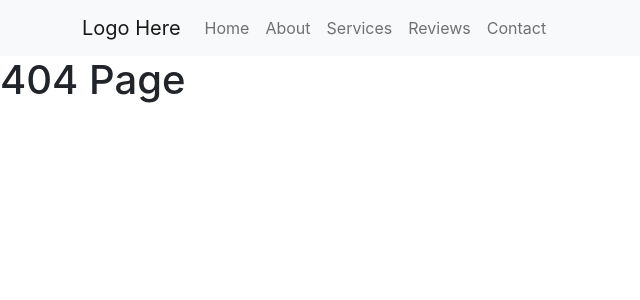
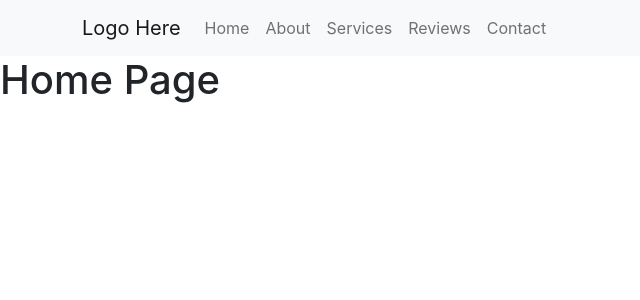
Before and after one commit to julioPlaceres/top-tier, a React (Create React App) app in the folder client/: page / in a window 1280 px wide. Before the commit this address had no page. Shown: the top 300 px of the page, without its empty margins (0-640 px from the left). Built offline with nearby package versions, Linux system fonts and the light colour scheme.

Commit message:
Fixed routes to load home page on load and 404 on unknown pages, still need some work though, but it's working as intended

```diff
--- a/client/src/App.js
+++ b/client/src/App.js
@@ -22,12 +22,13 @@ function App() {
         <header>
           <Navigation/>
           <Routes>
+          <Route path="/" element={<Home/>} />
             <Route path="/home" element={<Home/>} />
             <Route path="/about" element={<About/>} />
             <Route path="/services" element={<Services/>} />
             <Route path="/reviews" element={<Reviews/>} />
             <Route path="/contact" element={<Contact/>} />
-            <Route path="/" element={<NotFound/>} />
+            <Route path="*" element={<NotFound/>} />
           </Routes>
         </header>
       </section>
```
